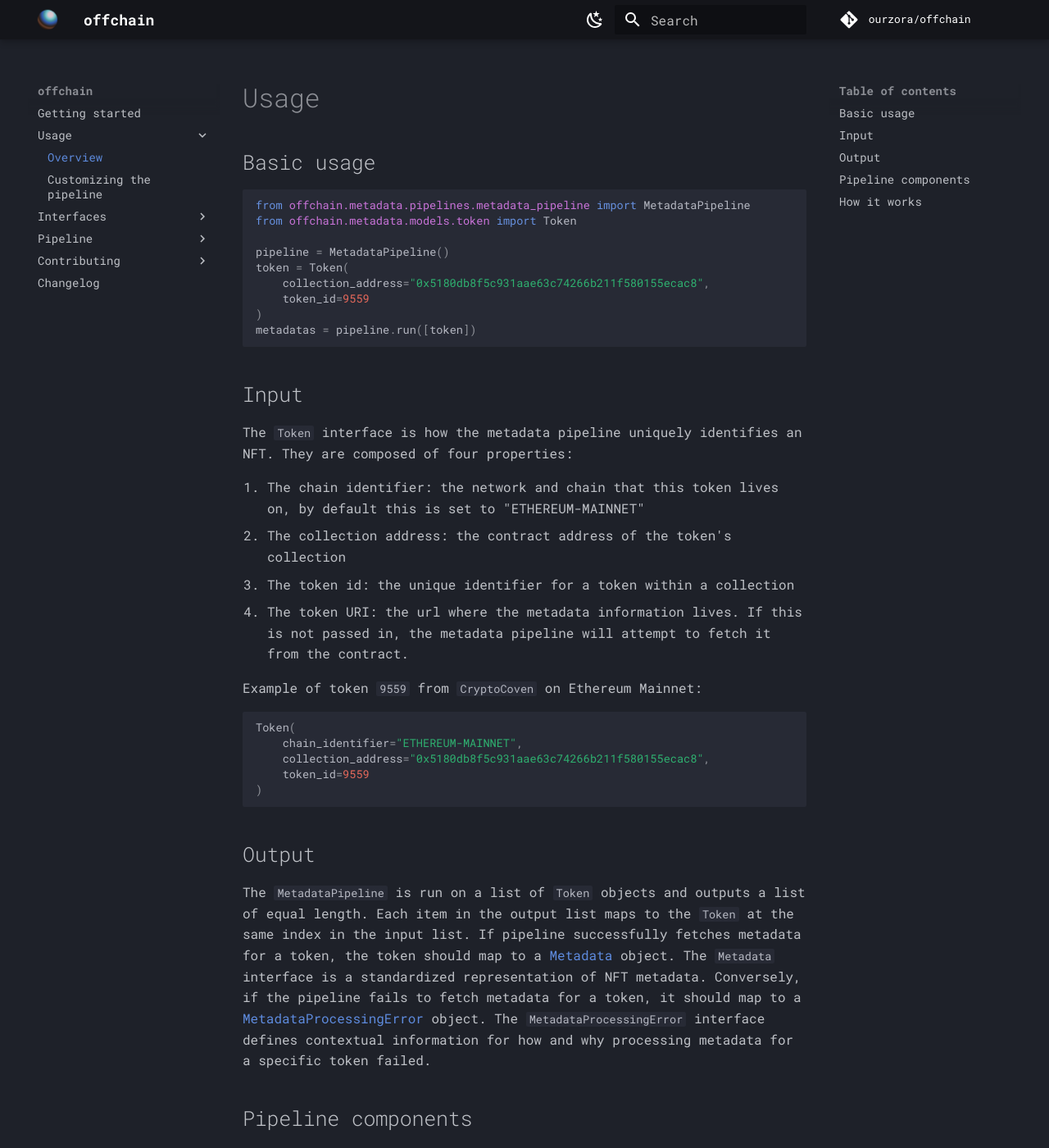
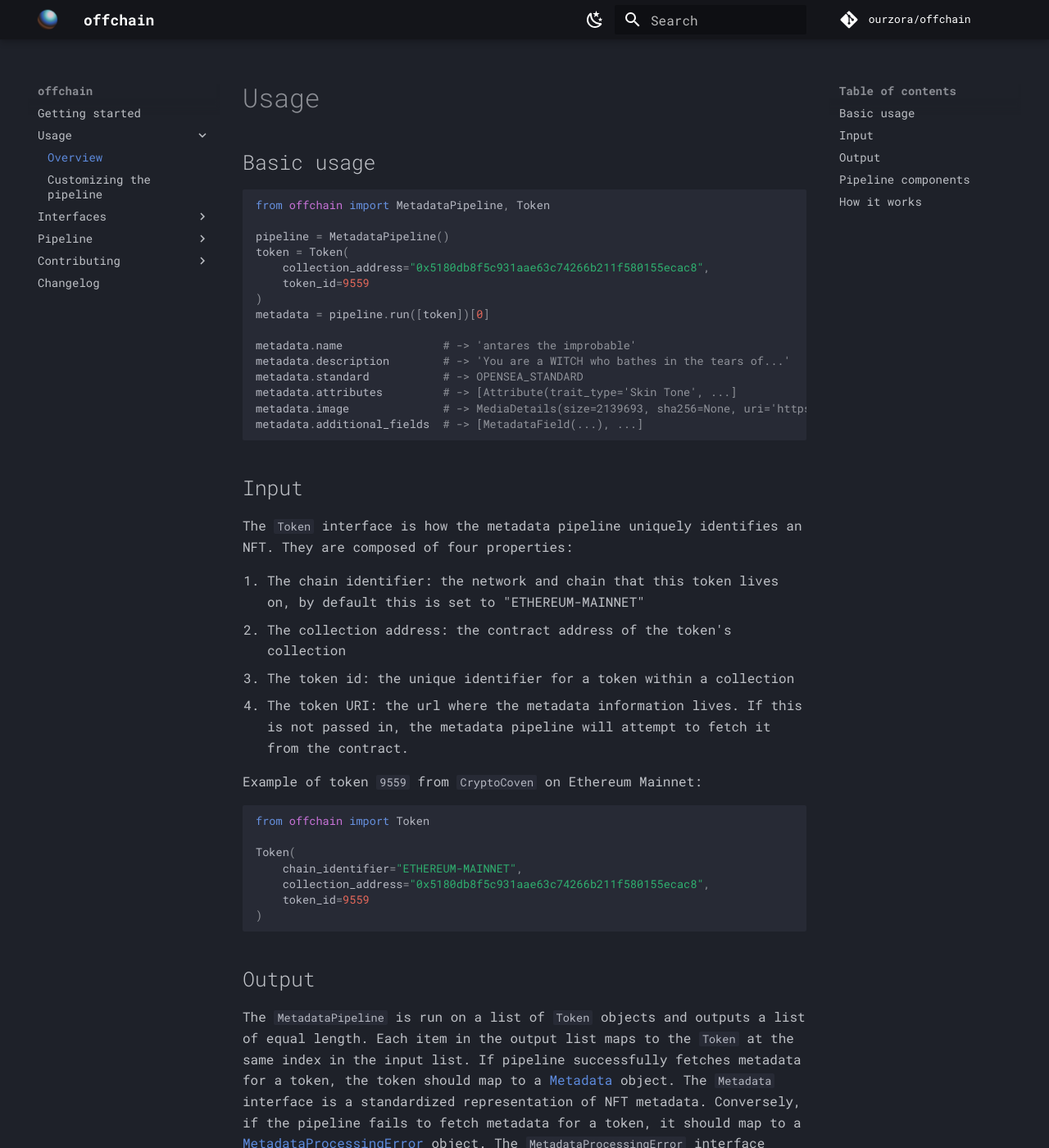
Before and after one commit to ourzora/offchain, an MkDocs documentation site: the page built from docs/usage/overview.md, in a window 1280 px wide and 1400 px high. Shown: the whole window at 82% size. Built offline with MkDocs 1.6.1 and Material for MkDocs 9.7.7, drawn with Linux system fonts in a browser that asks for light colours; comment, search, counter and statistics services are not loaded.

Commit message:
readme example should match in docs

````diff
--- a/docs/usage/overview.md
+++ b/docs/usage/overview.md
@@ -2,16 +2,22 @@
 
 ## Basic usage
 
-```py
-from offchain.metadata.pipelines.metadata_pipeline import MetadataPipeline
-from offchain.metadata.models.token import Token
+```python
+from offchain import MetadataPipeline, Token
 
 pipeline = MetadataPipeline()
 token = Token(
     collection_address="0x5180db8f5c931aae63c74266b211f580155ecac8",
     token_id=9559
 )
-metadatas = pipeline.run([token])
+metadata = pipeline.run([token])[0]
+
+metadata.name               # -> 'antares the improbable'
+metadata.description        # -> 'You are a WITCH who bathes in the tears of...'
+metadata.standard           # -> OPENSEA_STANDARD
+metadata.attributes         # -> [Attribute(trait_type='Skin Tone', ...]
+metadata.image              # -> MediaDetails(size=2139693, sha256=None, uri='https://cryptocoven.s3.amazonaws.com/2048b255aa1d02045eef13cdd7100479.png', mime_type='image/png')
+metadata.additional_fields  # -> [MetadataField(...), ...]
 ```
 
 ## Input
````
Also changed, not shown: other parts of docs/usage/overview.md (+2 -0 lines).
